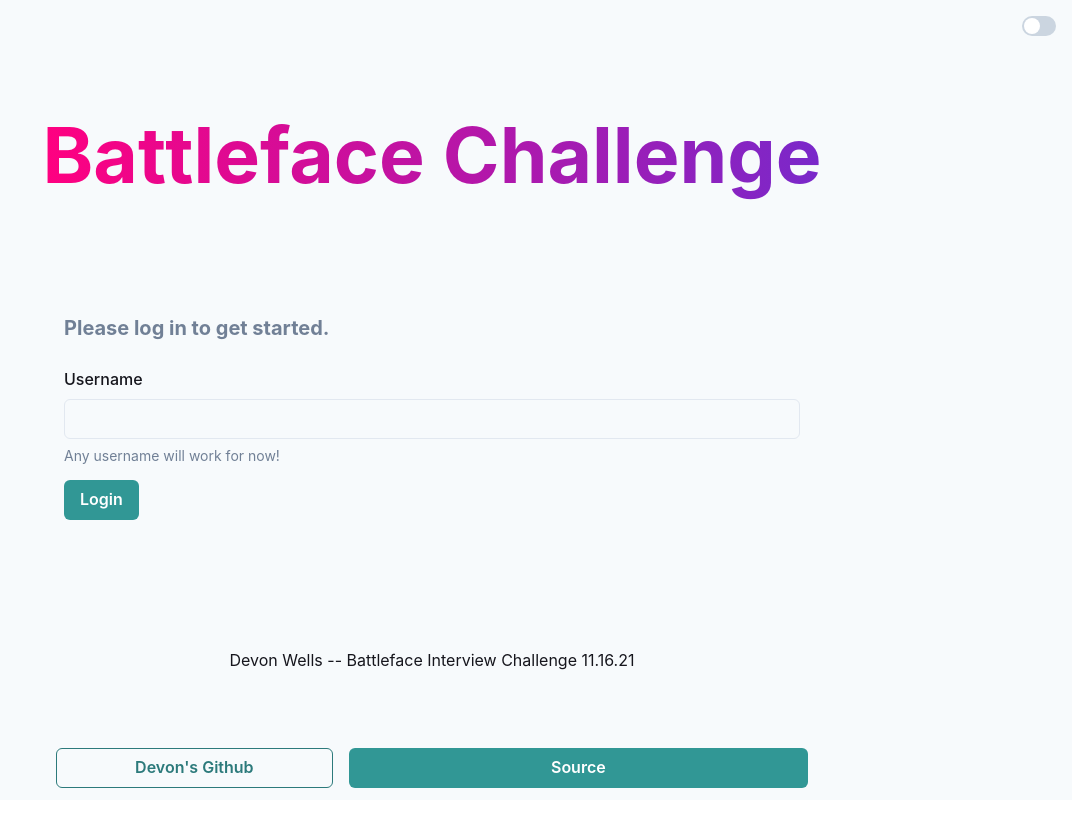
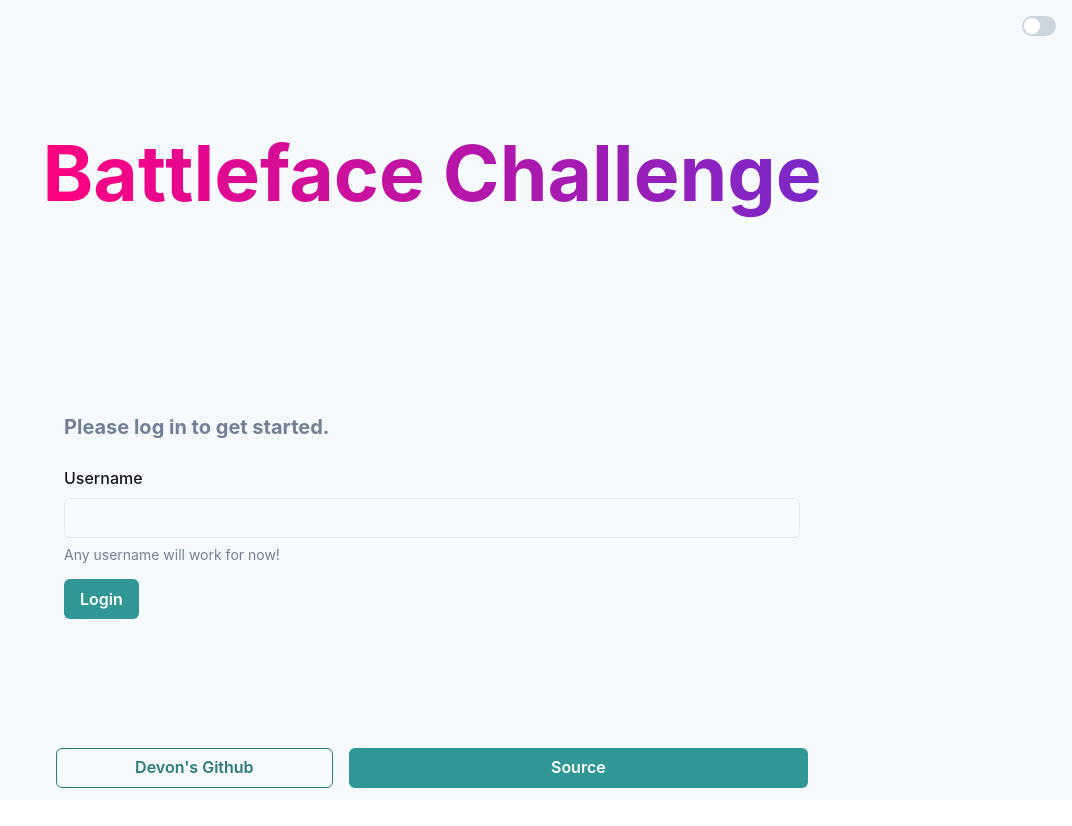
Before and after one commit to devdumpling/battleface-next, a Next.js app: page / in a window 1280 px wide. Shown: the top 826 px of the page, without its empty margins (208-1280 px from the left). Before the commit the page ends 800 px from the top, so only its background shows below. Built offline with nearby package versions, Linux system fonts and the light colour scheme.

Commit message:
fix some styles

```diff
--- a/src/components/Hero.tsx
+++ b/src/components/Hero.tsx
@@ -1,17 +1,17 @@
-import { Flex, Heading } from '@chakra-ui/react'
+import { Flex, Heading } from "@chakra-ui/react";
 
 export const Hero = ({ title }: { title: string }) => (
   <Flex
     justifyContent="center"
     alignItems="center"
-    height="100vh"
+    my="8rem"
     bgGradient="linear(to-l, #7928CA, #FF0080)"
     bgClip="text"
   >
     <Heading fontSize="6vw">{title}</Heading>
   </Flex>
-)
+);
 
 Hero.defaultProps = {
-  title: 'Battleface Challenge'
-}
+  title: "Battleface Challenge",
+};
--- a/src/components/Main.tsx
+++ b/src/components/Main.tsx
@@ -5,8 +5,7 @@
     spacing="1.5rem"
     width="100%"
     maxWidth="48rem"
-    mt="-8rem"
-    pt="8rem"
+    pt="4rem"
     px="1rem"
     {...props}
   />
--- a/src/pages/index.tsx
+++ b/src/pages/index.tsx
@@ -6,6 +6,7 @@
   FormErrorMessage,
   FormHelperText,
   Box,
+  Heading,
   Flex,
   Stack,
   Input,
@@ -160,11 +161,8 @@
           <Flex flexDirection="column" justifyContent="space-between">
             <Box>
               <Fade in={!!user}>
-                <Text fontSize="xl" fontWeight="bold" color="gray.500">
-                  Welcome, {user.username}!
-                </Text>
-
-                <Text fontSize="lg" color="gray.500">
+                <Heading size="2xl">Welcome, {user.username}</Heading>
+                <Text mt={2} fontSize="lg" color="gray.500">
                   You are now logged in. Let's get you a quote.
                 </Text>
               </Fade>
```
